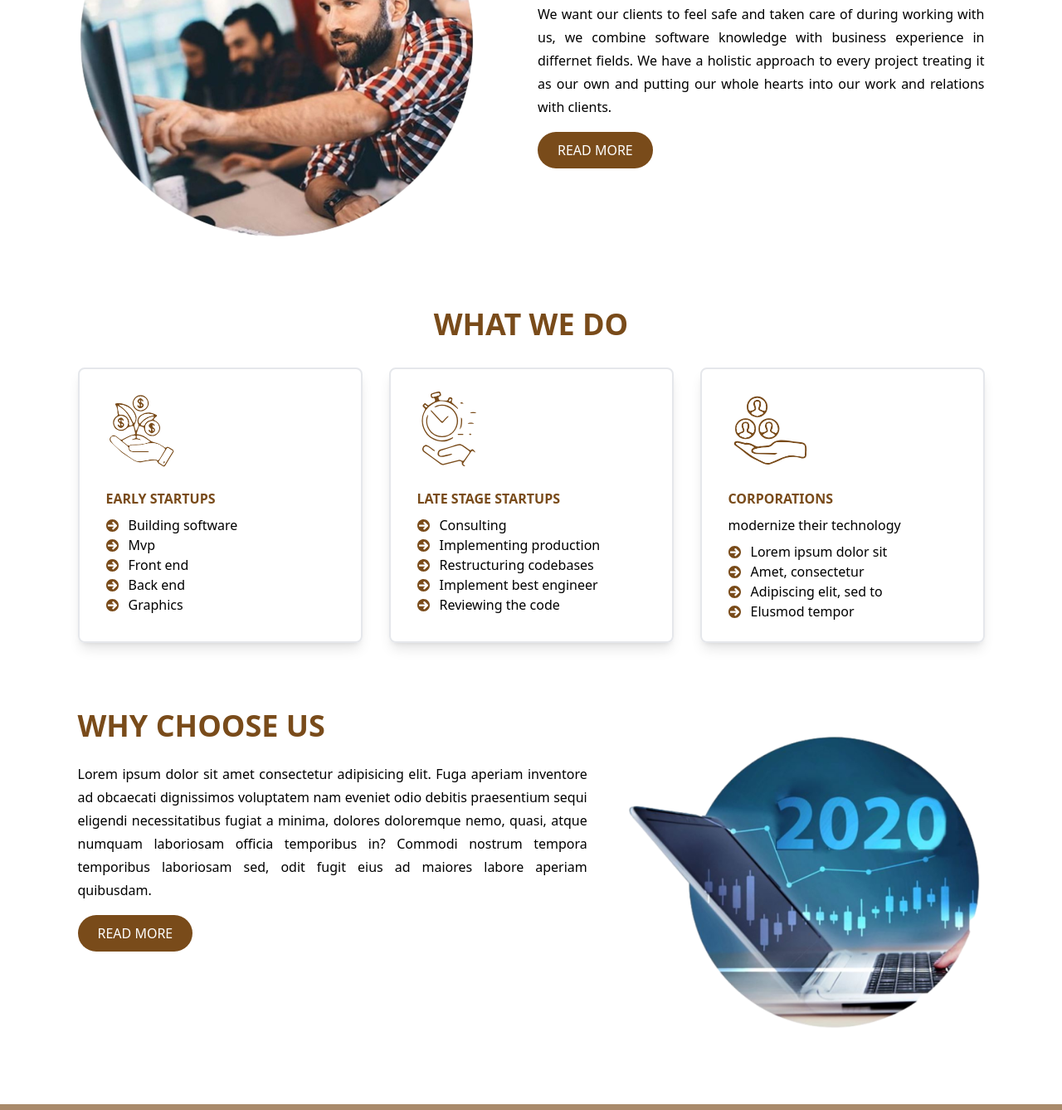
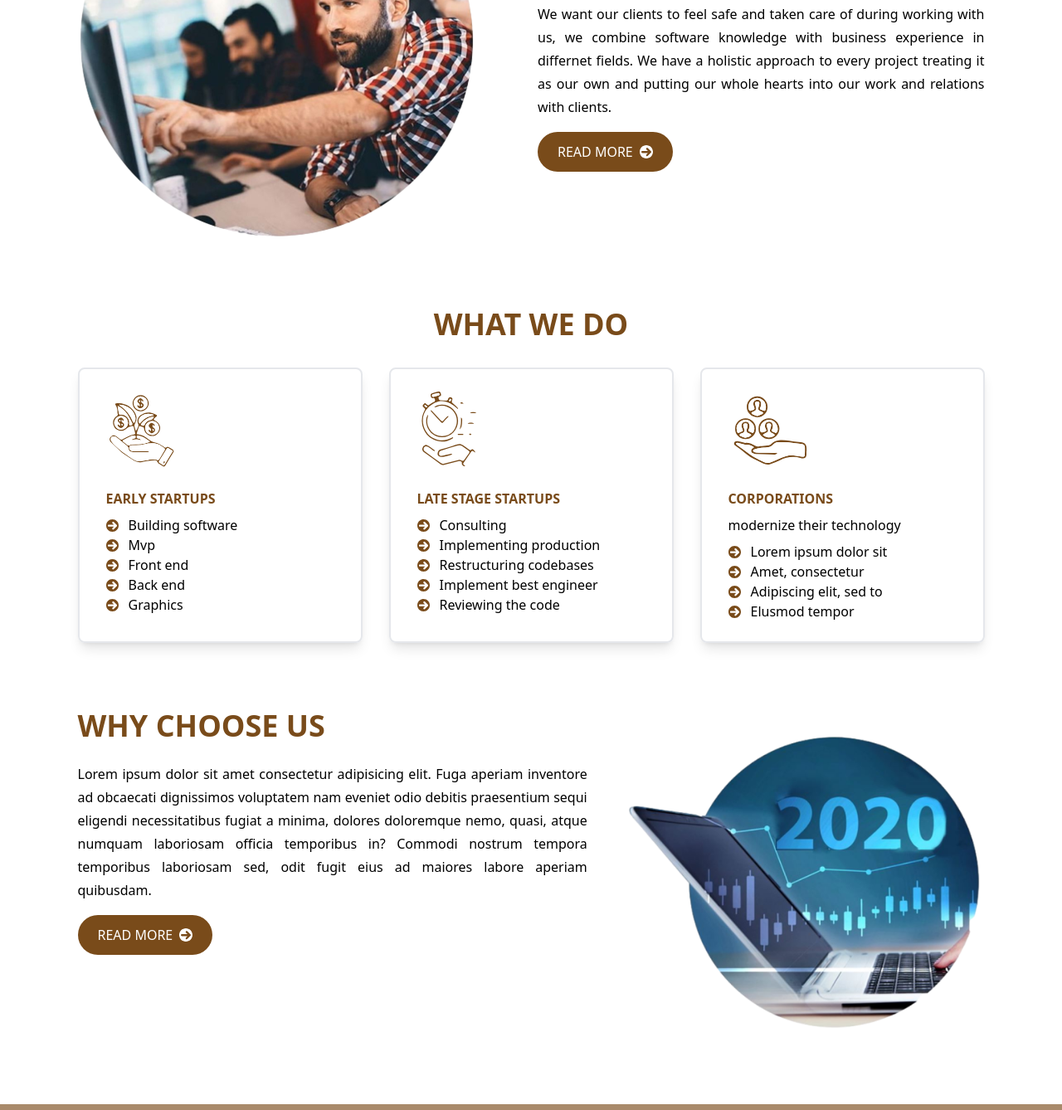
Before and after one commit to fayax555/uiwk5-site, a website built with Vite: page index.html in a window 1280 px wide. Shown: the part 1102-2440 px from the top of the page at 83% size. Built offline with nearby package versions, Linux system fonts and the light colour scheme.

Commit message:
add arrow

```diff
--- a/index.html
+++ b/index.html
@@ -113,10 +113,12 @@
           relations with clients.
         </p>
         <a
-          class="inline-block rounded-3xl bg-[#794B1A] px-6 py-2.5 text-white transition-colors hover:bg-[#462a0a]"
+          class="inline-flex gap-2 rounded-3xl bg-[#794B1A] px-6 py-3 text-white transition-colors hover:bg-[#462a0a]"
           href="#"
-          >READ MORE</a
         >
+          <span>READ MORE</span
+          ><img class="w-4" src="img/arrow-right-white.svg" alt=""
+        /></a>
       </div>
     </section>
 
@@ -210,10 +212,12 @@
           ad maiores labore aperiam quibusdam.
         </p>
         <a
-          class="inline-block rounded-3xl bg-[#794B1A] px-6 py-2.5 text-white transition-colors hover:bg-[#462a0a]"
+          class="inline-flex gap-2 rounded-3xl bg-[#794B1A] px-6 py-3 text-white transition-colors hover:bg-[#462a0a]"
           href="#"
-          >READ MORE</a
         >
+          <span>READ MORE</span
+          ><img class="w-4" src="img/arrow-right-white.svg" alt=""
+        /></a>
       </div>
       <img src="img/laptop.png" alt="" />
     </section>
```
Also changed, not shown: img/arrow-right-white.svg (added), img/right-chevron.svg (added).
